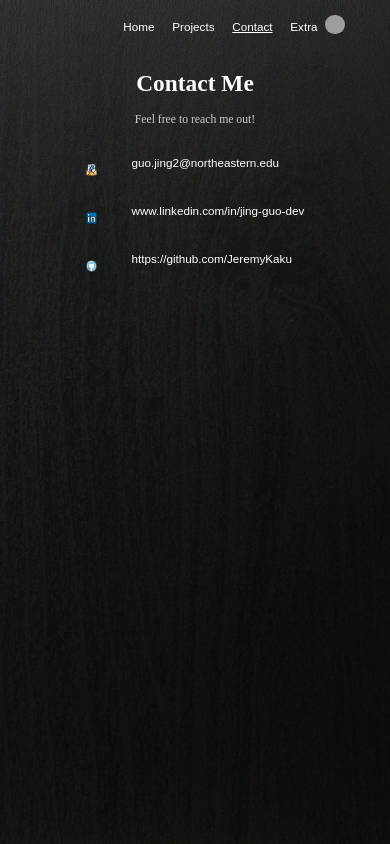
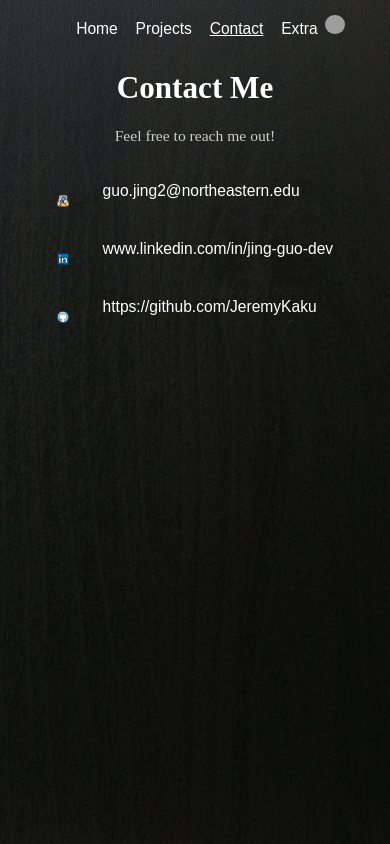
Before and after one commit to JeremyKaku/personal-website, a plain HTML site: page contact/index.html in a window 390 px wide. Drawn offline with Linux system fonts and the light colour scheme; grey boxes are pictures that could not be loaded.

Commit message:
resposivess up

```diff
--- a/css/common.css
+++ b/css/common.css
@@ -110,7 +110,7 @@ body {
 }
 
 
-@media only screen and (max-width: 768px) {
+@media (min-width:425px) and (max-width: 1088px) {
     .page-name {
         font-size: 3vw;
         margin-top: 20%;
@@ -126,18 +126,18 @@ body {
 
 }
 
-@media only screen and (max-width: 425) {
+@media (max-width: 425px) {
     .page-name {
-        font-size: 6vw;
+        font-size: 4vw;
         margin-top: 20%;
     }
 
     .navbar-item {
-        font-size: 6vw;
+        font-size: 4vw;
     }
 
     .navbar-item:hover {
-        font-size: 8vw;
+        font-size: 5vw;
     }
 
 }
--- a/css/contact.css
+++ b/css/contact.css
@@ -62,15 +62,22 @@ a:active {
     margin-left: 30px;
 }
 
-@media only screen and (max-width: 768px) {
+@media (min-width: 425px) and (max-width: 768px) {
     .info-table {
         font-size: 3vw;
     }
 
     .detail {
-        font-weight: bold;
         font-size: 10vw;
-        color: white;
+    }
+}
+
+@media (max-width: 425px) {
+    .info-table {
+        font-size: 4vw;
     }
 
+    .detail {
+        font-size: 12vw;
+    }
 }
```
